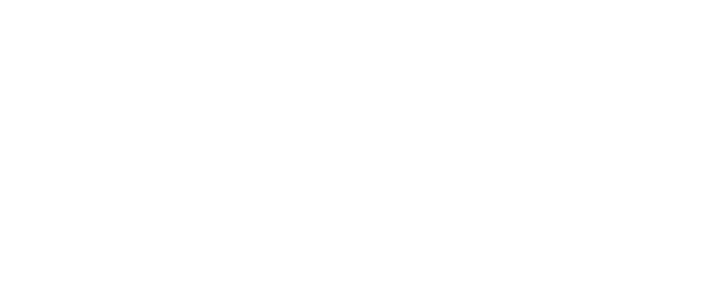
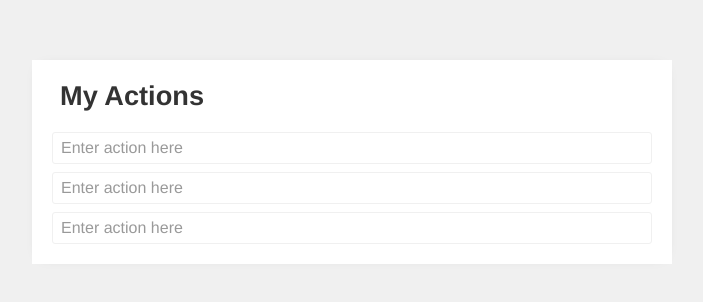
Before and after one commit to azza2110/verb-checker, a plain HTML site: page index.html in a window 1280 px wide. Shown: the whole page, without its empty margins (288-991 px from the left). Drawn offline with Linux system fonts and the light colour scheme.

Commit message:
Set up html and css for basic input form

```diff
--- a/index.html
+++ b/index.html
@@ -9,6 +9,11 @@
     <script defer src="script.js"></script>
 </head>
 <body>
-
+    <div class="card">
+        <h1>My Actions</h1>
+        <div class="textbox" contenteditable="true" placeholder-text="Enter action here"></div>
+        <div class="textbox" contenteditable="true" placeholder-text="Enter action here"></div>
+        <div class="textbox" contenteditable="true" placeholder-text="Enter action here"></div>
+    </div>
 </body>
 </html>
--- a/style.css
+++ b/style.css
@@ -0,0 +1,54 @@
+:root {
+    --mid-grey: rgb(220,220,220);
+    --light-grey: rgb(240, 240, 240);
+    --dark-text: rgb(0,0,0,0.8);
+    --light-text: rgb(0,0,0,0.4);
+    --light-orange: rgb(255, 202, 155);
+}
+
+    * {
+    padding: 0px;
+    margin: 0px;
+    border: 0px solid blue;
+}
+
+body {
+    background-color: var(--light-grey);
+    font-family: 'Franklin Gothic Medium', 'Arial Narrow', Arial, sans-serif;
+    color: var(--dark-text);
+    display: flex;
+    justify-content: center;
+}
+
+h1 {
+    margin-bottom: 20px;
+    font-size: 1.7rem;
+    padding: 0px 8px;
+}
+.card {
+    margin-top: 60px;
+    width: 600px;
+    background-color: white;
+    padding: 20px 20px;
+    box-shadow: 0 0 12px -10px var(--light-text);
+}
+
+.textbox {
+    padding: 6px 8px;
+    border: 1px solid var(--light-grey);
+    border-radius: 3px;
+    margin-bottom: 8px;
+}
+
+.textbox:last-child {
+    margin-bottom: 0px;
+}
+
+.textbox:focus {
+    outline: 1px solid var(--mid-grey);
+}
+
+[contentEditable=true]:empty:after {
+    content: attr(placeholder-text);
+    color: var(--light-text);
+}
```
